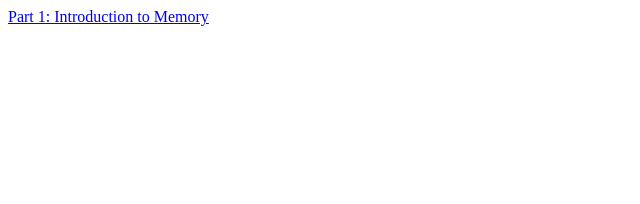
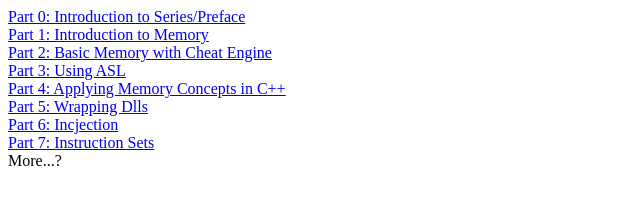
Before and after one commit to 0Seren/Reverse-Engineering-For-Gaming, a plain HTML site: page index.html in a window 1280 px wide. Shown: the whole page, without its empty margins (0-640 px from the left). Drawn offline with Linux system fonts and the light colour scheme.

Commit message:
Added Outline
Added a Possible Outline for the Series

```diff
--- a/index.html
+++ b/index.html
@@ -4,6 +4,14 @@
     <title>Reverse Engineering For Gaming</title>
   </head>
   <body>
-    <a href="Part 1-Introduction to Memory.html">Part 1: Introduction to Memory</a>
+    <a href="#0"> Part 0: Introduction to Series/Preface</a><br/>
+    <a href="Part 1-Introduction to Memory.html">Part 1: Introduction to Memory</a><br/>
+    <a href="#2">Part 2: Basic Memory with Cheat Engine</a><br/>
+    <a href="#3">Part 3: Using ASL</a><br/>
+    <a href="#4">Part 4: Applying Memory Concepts in C++</a><br/>
+    <a href="#5">Part 5: Wrapping Dlls</a><br/>
+    <a href="#6">Part 6: Incjection</a><br/>
+    <a href="#7">Part 7: Instruction Sets</a><br/>
+    More...?
   </body>
 </html>
```
